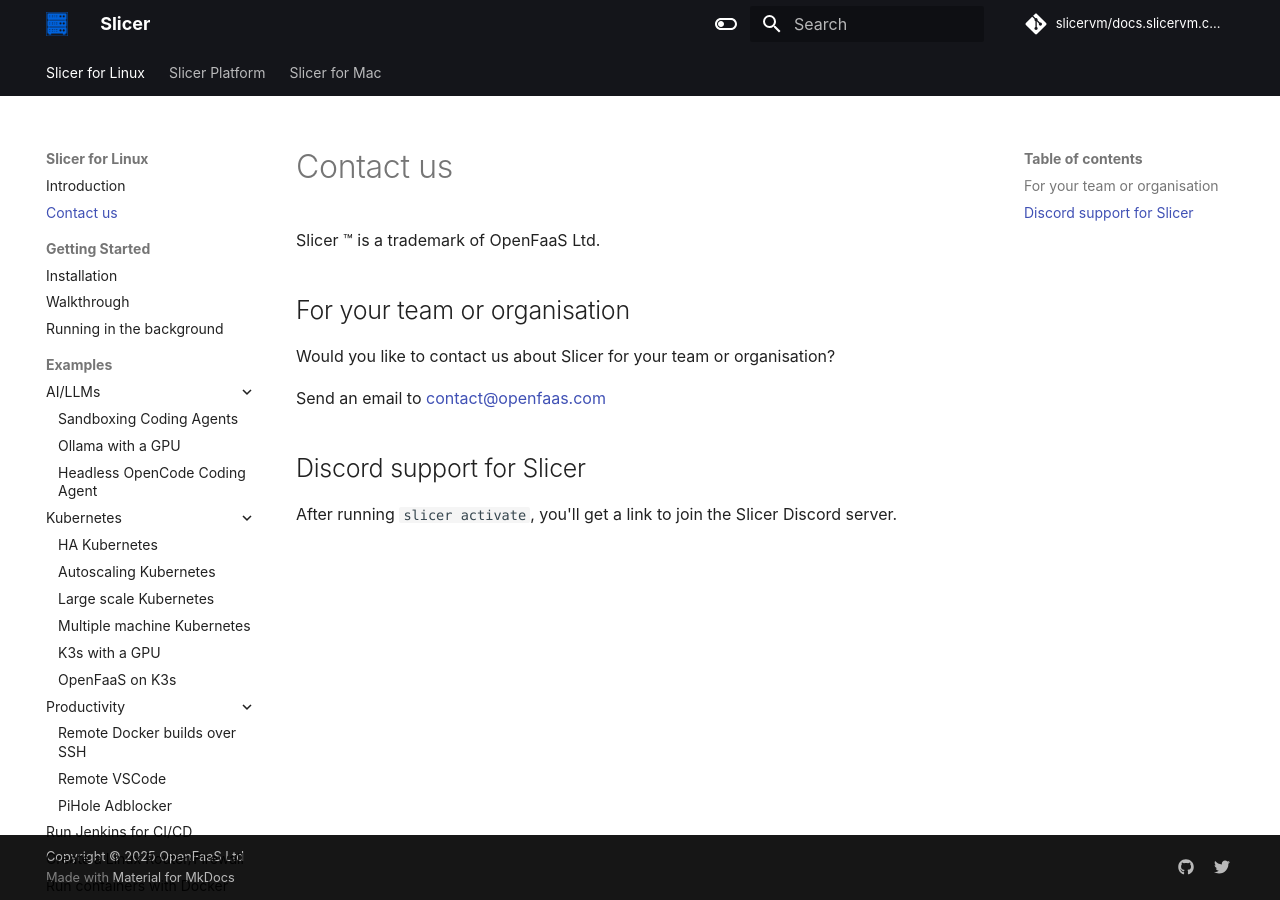
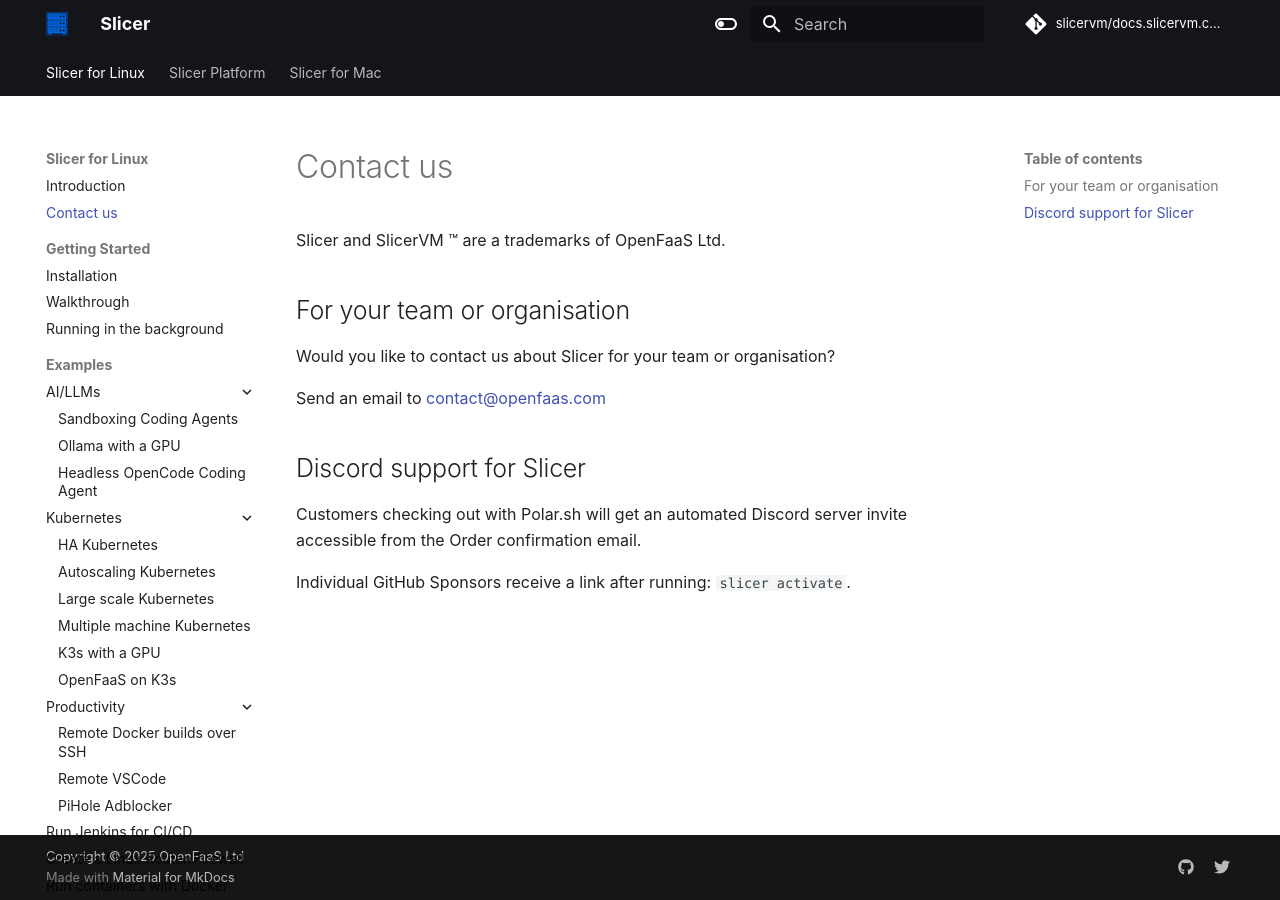
Before and after one commit to slicervm/docs.slicervm.com, an MkDocs documentation site: the page built from docs/contact.md, in a window 1280 px wide. Built offline with MkDocs 1.6.1 and Material for MkDocs 9.7.7, drawn with Linux system fonts in a browser that asks for light colours; some web fonts are replaced; comment, search, counter and statistics services are not loaded.

Commit message:
Update discord instructions
Signed-off-by: Alex Ellis (OpenFaaS Ltd) <alexellis2@gmail.com>

```diff
--- a/docs/contact.md
+++ b/docs/contact.md
@@ -1,6 +1,6 @@
 # Contact us
 
-Slicer (tm) is a trademark of OpenFaaS Ltd.
+Slicer and SlicerVM (tm) are a trademarks of OpenFaaS Ltd.
 
 ## For your team or organisation
 
@@ -10,4 +10,6 @@
 
 ## Discord support for Slicer
 
-After running `slicer activate`, you'll get a link to join the Slicer Discord server.
+Customers checking out with Polar.sh will get an automated Discord server invite accessible from the Order confirmation email.
+
+Individual GitHub Sponsors receive a link after running: `slicer activate`.
```
